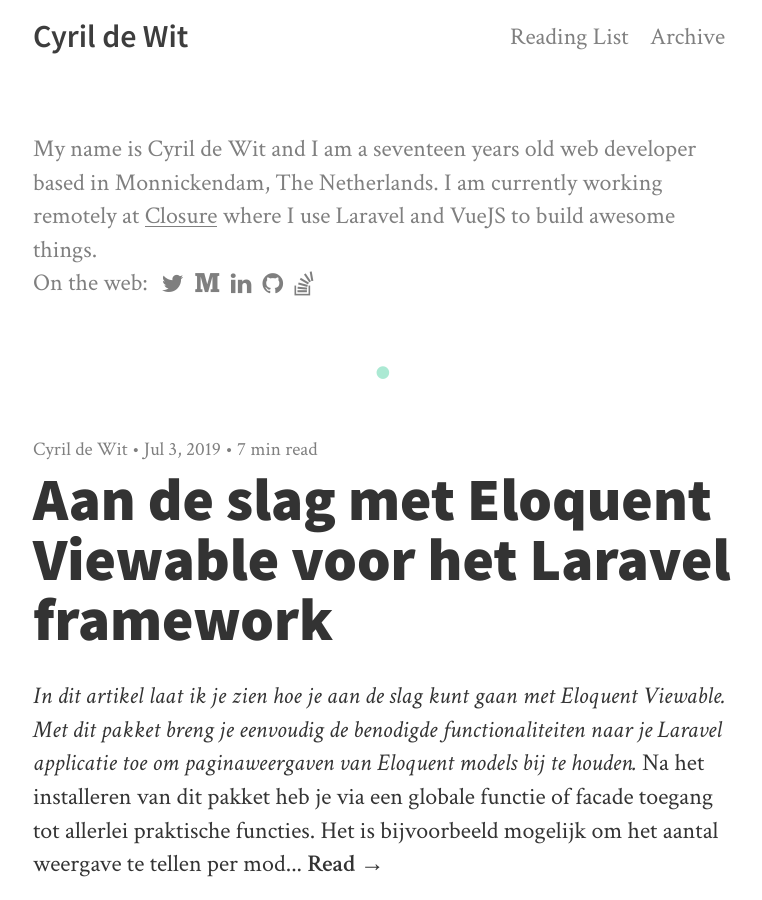
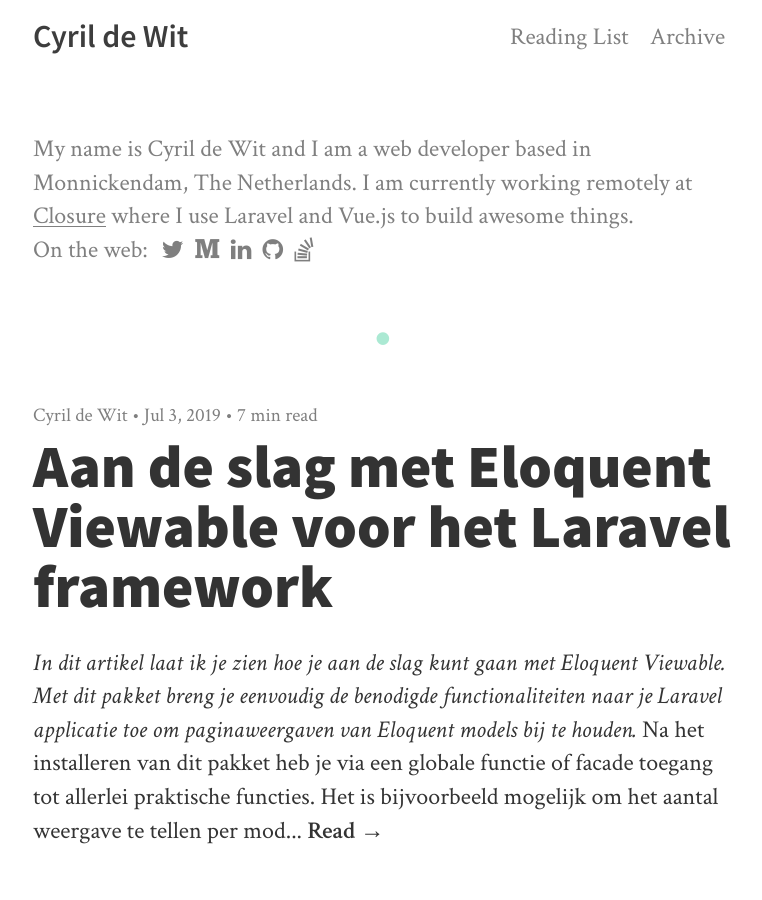
Before and after one commit to cyrildewit/cyrildewit.github.io, a Jekyll site: the page built from index.html, in a window 1280 px wide and 900 px high. Shown: the whole window, without its empty margins (257-1019 px from the left). Built offline with Jekyll 4.4.1, drawn with Linux system fonts in a browser that asks for light colours; nearby versions of some CDN libraries; the list of posts is cut into pages by our own code; comment, search, counter and statistics services are not loaded.

Commit message:
feat: update subtitle

```diff
--- a/_config.yml
+++ b/_config.yml
@@ -8,7 +8,7 @@
   meta: Self-taught Web Developer | Laravel enthousiast & open soure lover.
 
   # Description of your site. This will show up on the front page.
-  subtitle: My name is Cyril de Wit and I am a seventeen years old web developer based in Monnickendam, The Netherlands. I am currently working remotely at <a href="https://www.closure.nl" target="_blank">Closure</a> where I use Laravel and VueJS to build awesome things.
+  subtitle: My name is Cyril de Wit and I am a web developer based in Monnickendam, The Netherlands. I am currently working remotely at <a href="https://www.closure.nl" target="_blank">Closure</a> where I use Laravel and Vue.js to build awesome things.
 
 author:
   name: Cyril de Wit
```
